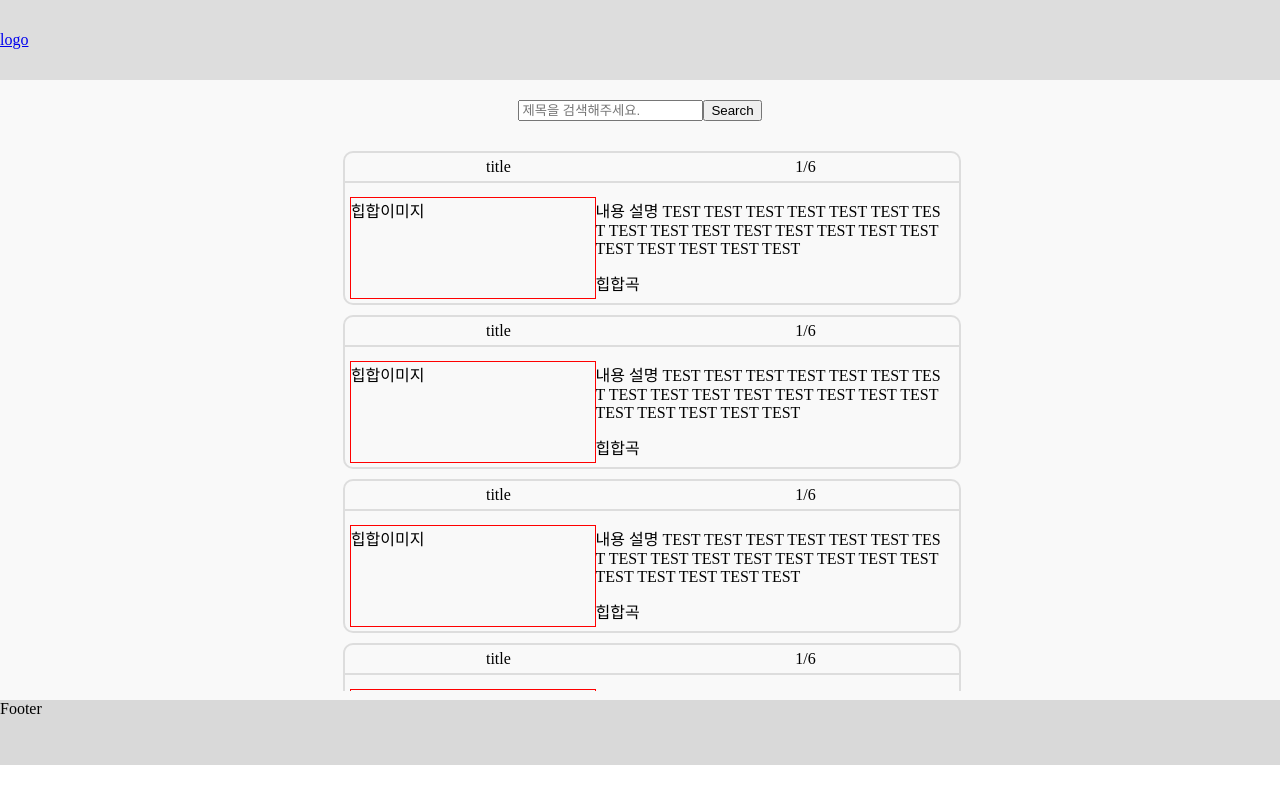
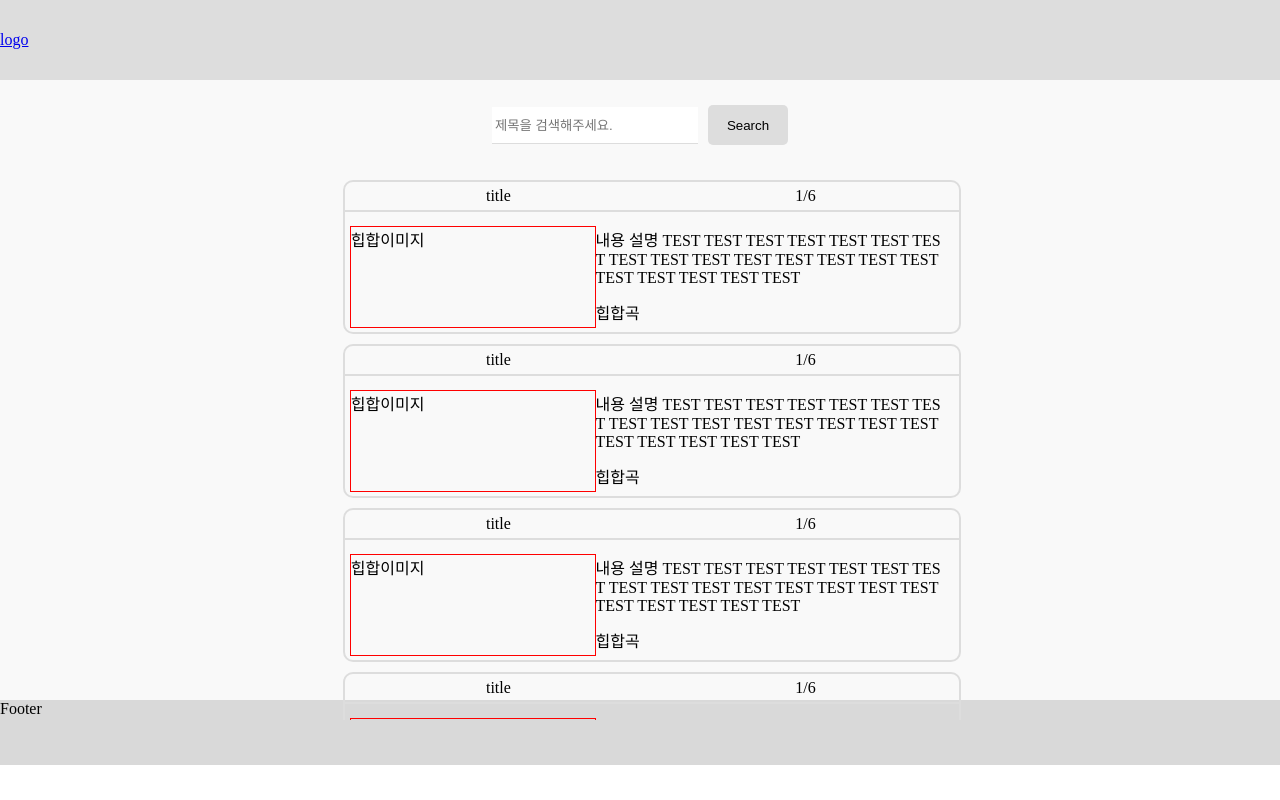
Before and after one commit to we-are-dj/client-vue, a Vue app: page / in a window 1280 px wide. Built offline with nearby package versions, Linux system fonts and the light colour scheme.

Commit message:
input button update

```diff
--- a/src/style/Global.scss
+++ b/src/style/Global.scss
@@ -1,3 +1,25 @@
 body {
-    margin: 0 auto;
+  margin: 0 auto;
 }
+
+input {
+  border: 0;
+  border-bottom: 1px solid #ddd;
+  outline: none;
+  height: 30px;
+  padding: 3px;
+  width: 200px;
+  margin: 5px;
+}
+button {
+  border: 0;
+  background: #ddd;
+  height: 40px;
+  margin: 5px;
+  width: 80px;
+  border-radius: 5px;
+}
+button:active {
+  background: black;
+  color: white;
+}
```
Also changed, not shown: 1 other file (tests, documents, lock files or other folders).
